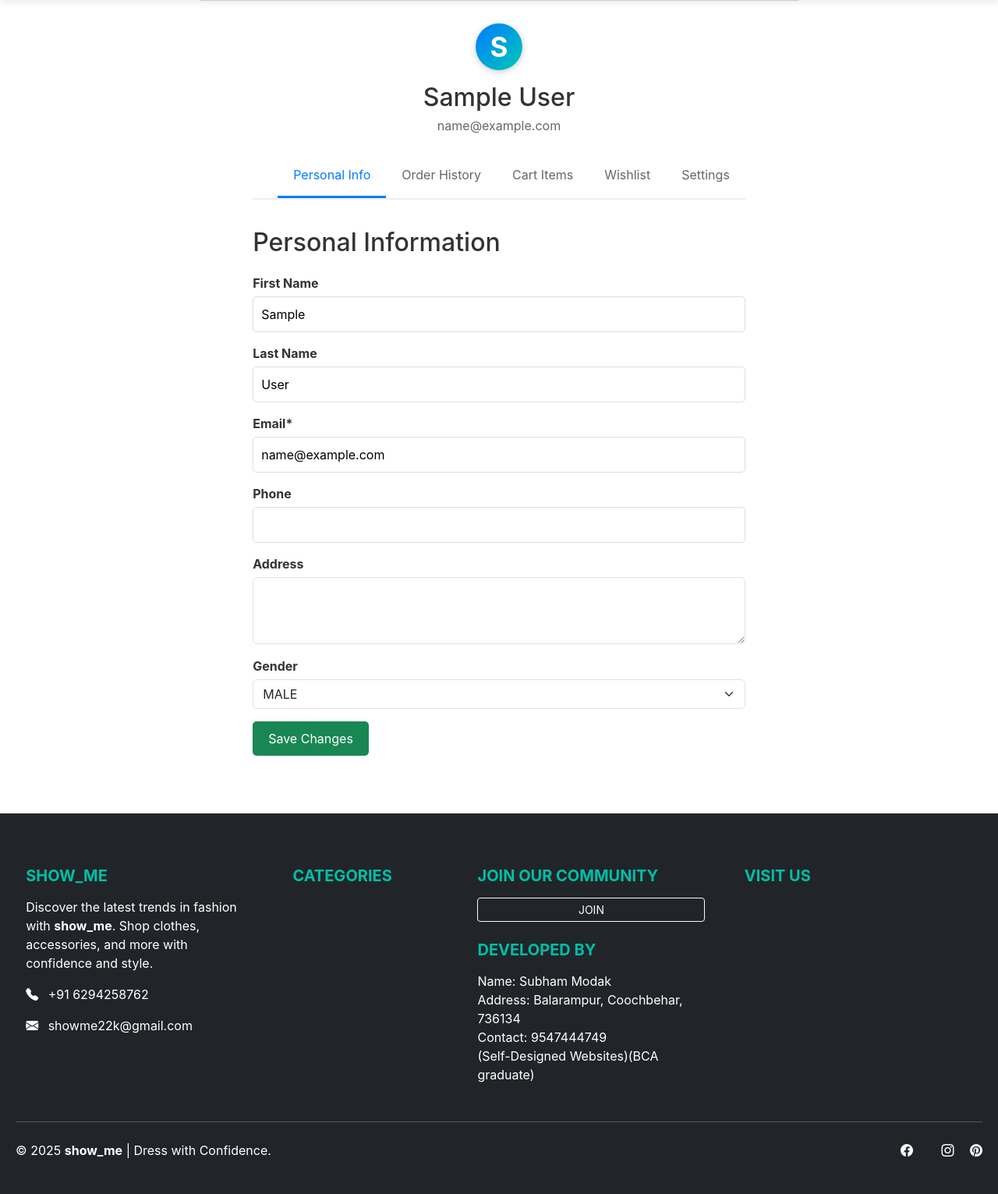
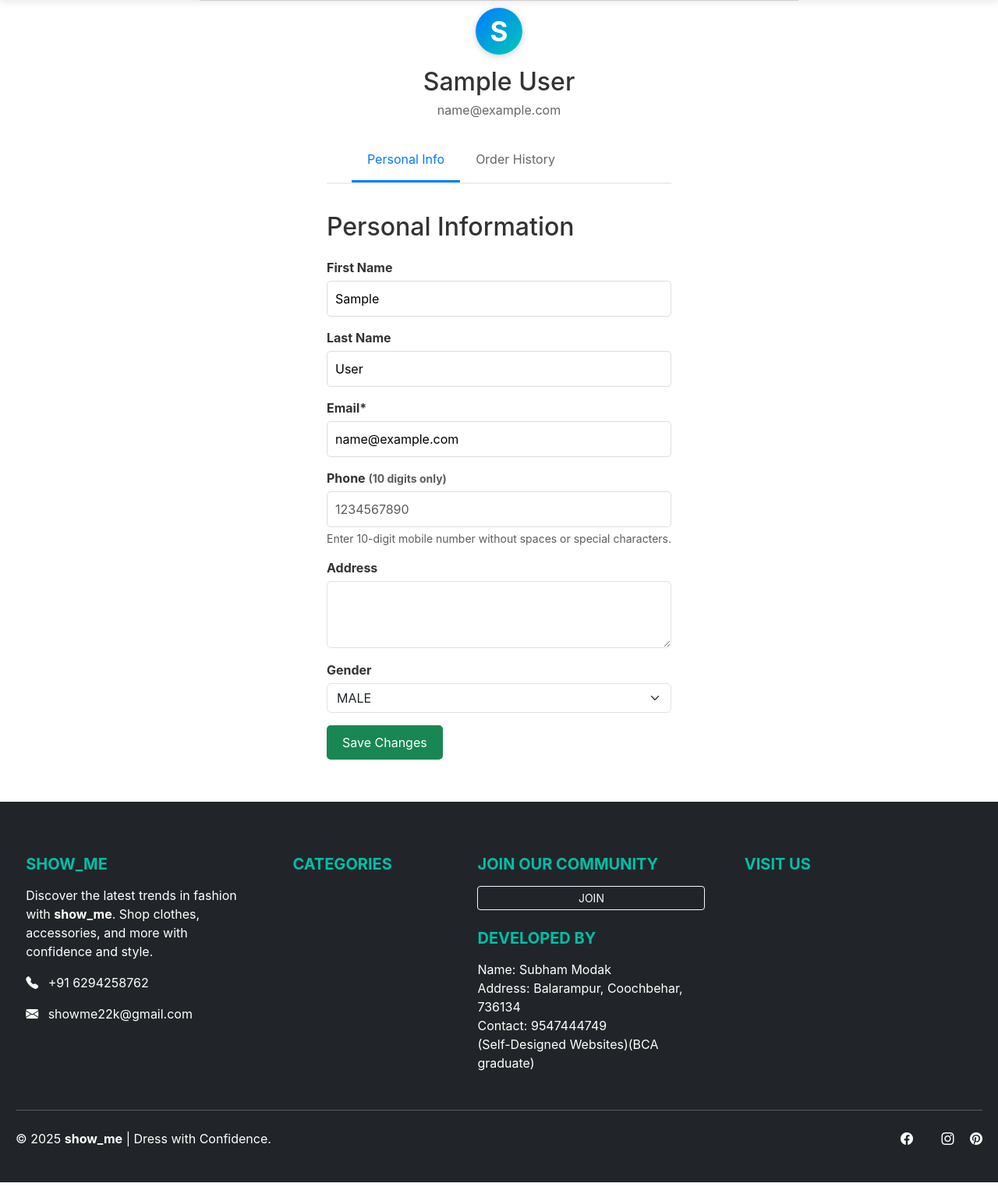
Before and after one commit to Subhammodak69/show_me, a Django app: page /profile/ in a window 1280 px wide. Shown: the part 66-1597 px from the top of the page at 78% size. Run offline with Django 5.2, Linux system fonts and the light colour scheme; the visitor is signed in with stand-in values (Sample User, id 1); data that the repository does not hold is empty; some libraries are stand-ins or nearby versions.

Commit message:
"fix ui"

```diff
--- a/E_COMERCE/templates/enduser/base.html
+++ b/E_COMERCE/templates/enduser/base.html
@@ -161,6 +161,7 @@
           scrollbar-width:none;
           padding:10px;
           margin: auto;
+          width: 100%;
           max-width: 1400px;
         ">
       {% block content %}{% endblock %}
--- a/E_COMERCE/templates/enduser/profile.html
+++ b/E_COMERCE/templates/enduser/profile.html
@@ -4,7 +4,7 @@
 {% block title %}Profile{% endblock %}
 
 {% block content %}
-    <div class="container">
+    <div class="">
         <header class="profile-header mb-4">
             {% if request.user.profile_photo_url %}
             <img src="{{ request.user.profile_photo_url }}" id="pro-pic" class="rounded-circle" width="40"
@@ -21,9 +21,6 @@
             <ul>
                 <li><a href="/profile/" class="nav-active">Personal Info</a></li>
                 <li><a href="/orders/">Order History</a></li>
-                <li><a href="/cart/">Cart Items</a></li>
-                <li><a href="/wishlist/">Wishlist</a></li>
-                <li><a href="#">Settings</a></li>
             </ul>
         </nav>
 
@@ -46,9 +43,21 @@
                         <input type="email" value="{{request.user.email}}" readonly>
                     </div>
                     <div class="form-group">
-                        <label>Phone</label>
-                        <input type="tel" name="phone" value="{{request.user.phone|default:''}}" required>
+                        <label>Phone <small class="text-muted">(10 digits only)</small></label>
+                        <input type="tel"
+                            name="phone"
+                            value="{{request.user.phone|default:''}}"
+                            maxlength="10"
+                            pattern="[0-9]{10}"
+                            title="Please enter exactly 10 digits"
+                            inputmode="numeric"
+                            autocomplete="tel"
+                            class="form-control"
+                            placeholder="1234567890"
+                            required>
+                        <div class="form-text">Enter 10-digit mobile number without spaces or special characters.</div>
                     </div>
+
                     <div class="form-group mb-3">
                         <label class="form-label">Address</label>
                         <textarea class="form-control" name="address" rows="3" required>{{request.user.address|default:''}}</textarea>
--- a/E_COMERCE/views/user_view.py
+++ b/E_COMERCE/views/user_view.py
@@ -17,7 +17,6 @@ class ProfileView(EnduserRequiredMixin,View):
         return render(request,'enduser/profile.html',{'gender_options':gender_options})
     def post(self, request):
         user = request.user
-
         # Update user fields
         user.first_name = request.POST.get('first_name', '')
         user.last_name = request.POST.get('last_name', '')
```
